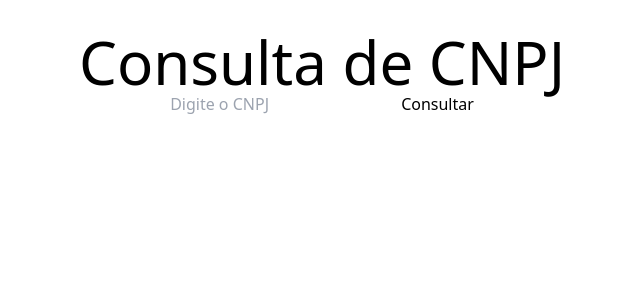
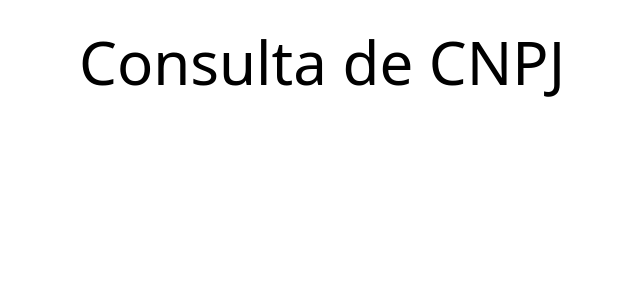
Before and after one commit to HiagoSant223/TesteDesenvolvedorFrontEnd, a React (Vite) app: page / in a window 1280 px wide. Shown: the top 300 px of the page, without its empty margins (318-958 px from the left). Built offline with nearby package versions, Linux system fonts and the light colour scheme.

Commit message:
Create Interface CompanyData

```diff
--- a/src/App.tsx
+++ b/src/App.tsx
@@ -1,62 +1,10 @@
-import { useState } from 'react';
 import './App.css';
-import CardSocio from './components/CardSocio';
-import EmpresaData from './components/EmpresaData';
-
-interface CompanyData {
-  cnpj: string;
-  razao_social: string;
-  nome_fantasia: string;
-  descricao_situacao_cadastral: string;
-  data_situacao_cadastral: string;
-  data_inicio_atividade: string;
-  cnae_fiscal_descricao: string;
-  logradouro: string;
-  numero: string;
-  complemento: string;
-  bairro: string;
-  municipio: string;
-  uf: string;
-  cep: string;
-  ddd_telefone_1: string;
-  qsa: { nome_socio: string; codigo_qualificacao_socio: number }[];
-}
 
 function App() {
-  const [cnpj, setCnpj] = useState<string>('');
-  const [infoData, setInfoData] = useState<CompanyData | null>(null);
-
-  const handleInputChange = (e: React.ChangeEvent<HTMLInputElement>) => {
-    setCnpj(e.target.value);
-  };
-
-  const handleInputSubmit = () => {
-    if (cnpj) {
-      fetch(`https://brasilapi.com.br/api/cnpj/v1/${cnpj}`)
-        .then(response => response.json())
-        .then(data => setInfoData(data))
-        .catch(error => console.error('Erro:', error));
-    }
-  };
 
   return (
     <div className='container'>
       <h1 className='text-6xl'>Consulta de CNPJ</h1>
-      <div>
-        <input
-          type='text'
-          value={cnpj}
-          onChange={handleInputChange}
-          placeholder='Digite o CNPJ'
-        />
-        <button onClick={handleInputSubmit}>Consultar</button>
-      </div>
-      {infoData && (
-        <>
-          <EmpresaData data={infoData} />
-          <CardSocio partners={infoData.qsa} />
-        </>
-      )}
     </div>
   );
 }
--- /dev/null
+++ b/src/Interface/CompanyData.ts
@@ -0,0 +1,18 @@
+export default interface CompanyData {
+  cnpj: string;
+  razao_social: string;
+  nome_fantasia: string;
+  descricao_situacao_cadastral: string;
+  data_situacao_cadastral: string;
+  data_inicio_atividade: string;
+  cnae_fiscal_descricao: string;
+  logradouro: string;
+  numero: string;
+  complemento: string;
+  bairro: string;
+  municipio: string;
+  uf: string;
+  cep: string;
+  ddd_telefone_1: string;
+  qsa: { nome_socio: string; codigo_qualificacao_socio: number }[];
+}
--- a/src/components/Input.tsx
+++ b/src/components/Input.tsx
@@ -1,6 +1,7 @@
 import { useState } from "react";
 import EmpresaData from "./EmpresaData";
 import CardSocio from "./CardSocio";
+import CompanyData from "../Interface/CompanyData";
 
 function Input() {
   const [cnpj, setCnpj] = useState<string>("");
```
